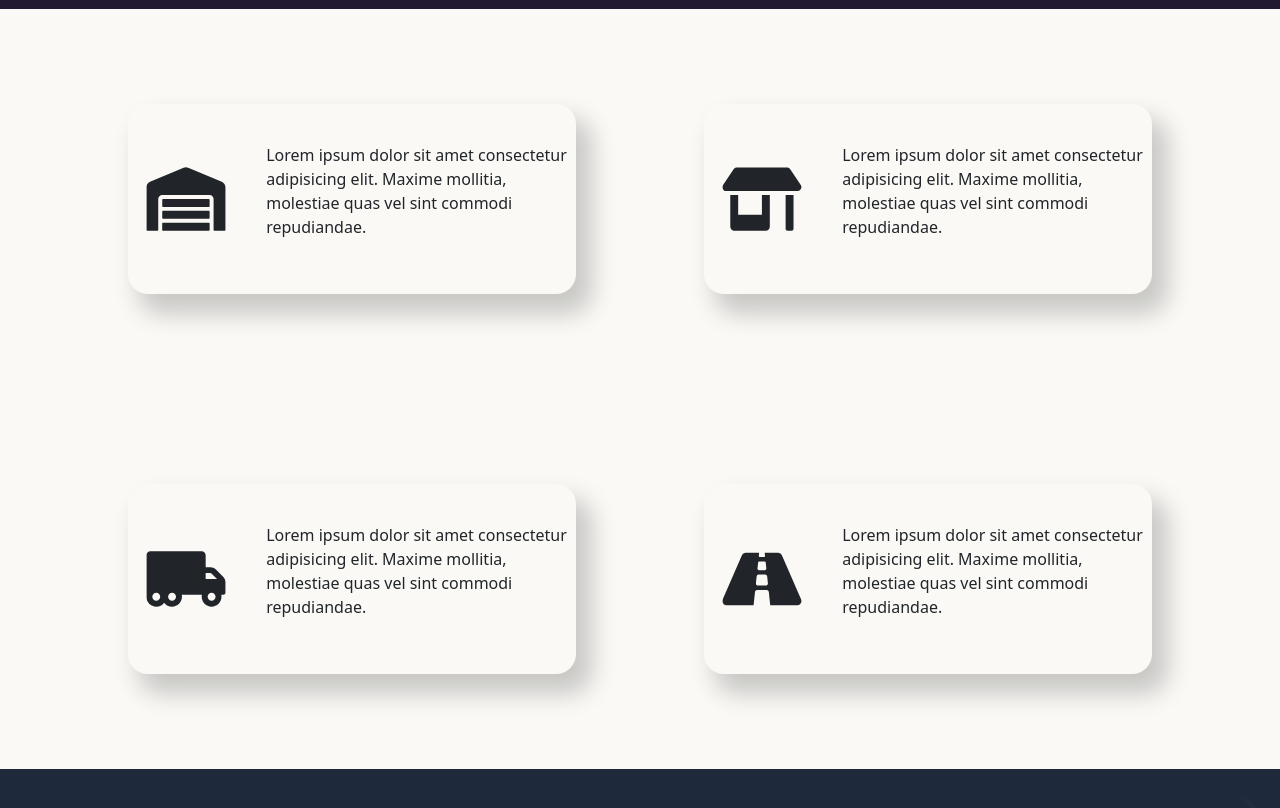
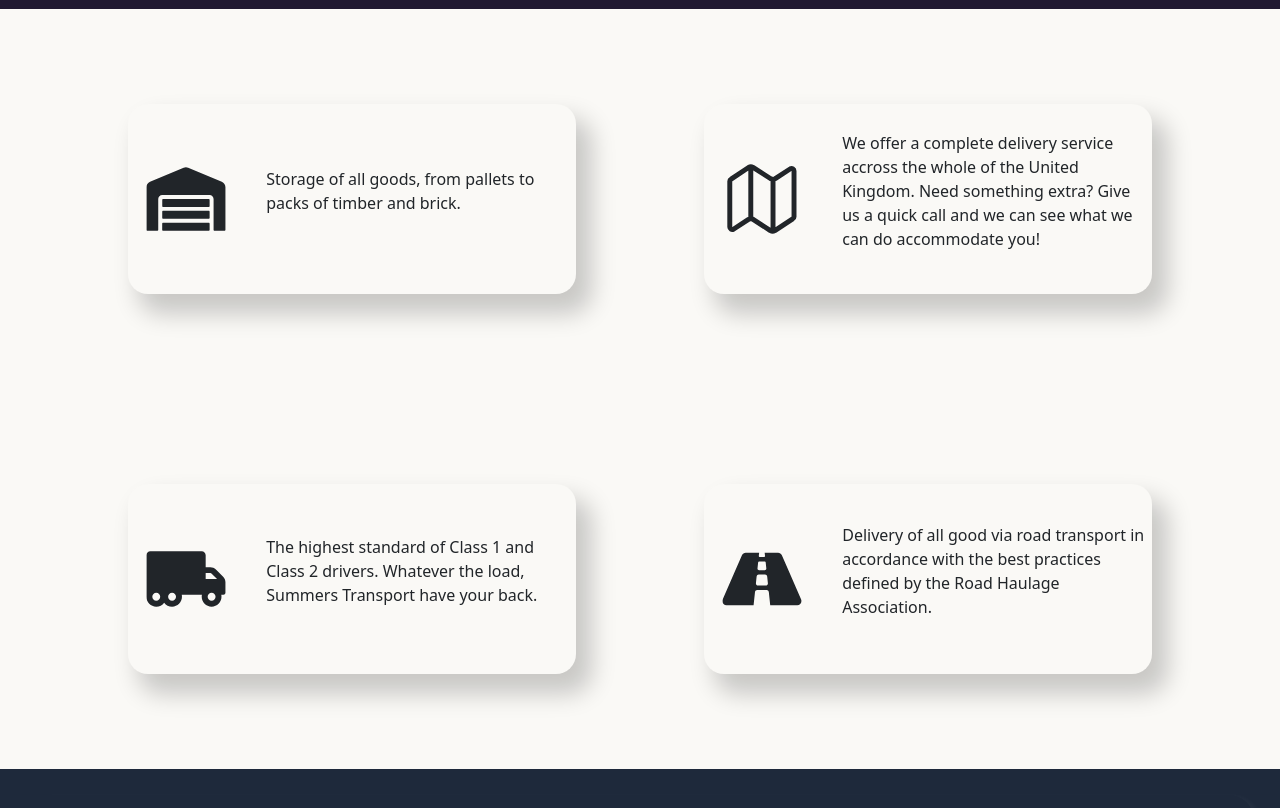
Before and after one commit to SamHodg1993/rst-mobile, a React (Create React App) app: page / in a window 1280 px wide. Shown: the part 700-1508 px from the top of the page. Built offline with nearby package versions, Linux system fonts and the light colour scheme.

Commit message:
Changed the Lorem ipsum in the services component

```diff
--- a/src/Components/Gallery.js
+++ b/src/Components/Gallery.js
@@ -14,6 +14,7 @@ function Gallery() {
             className="d-block image"
             src={e.image}
             alt={e.alt}
+            loading="lazy"
           />
           <Carousel.Caption>
             <h3>{e.alt}</h3>
--- a/src/Components/Services.js
+++ b/src/Components/Services.js
@@ -1,5 +1,6 @@
 import React from 'react'
-import { FaWarehouse, FaStoreAlt, FaTruckMoving, FaRoad } from 'react-icons/fa'
+import { FaWarehouse, FaTruckMoving, FaRoad } from 'react-icons/fa'
+import { IoMapOutline } from "react-icons/io5";
 
 
 function Services() {
@@ -7,23 +8,19 @@ function Services() {
     <div className='serv-cont' id="test2">
             <div className='serv-item'>
                 <FaWarehouse className='icon' />
-                <p className='serv-text'>Lorem ipsum dolor sit amet consectetur adipisicing elit. Maxime mollitia,
-                        molestiae quas vel sint commodi repudiandae.</p>
+                <p className='serv-text'>Storage of all goods, from pallets to packs of timber and brick.</p>
             </div>
             <div className='serv-item'>
-                <FaStoreAlt className='icon'/>
-                <p className='serv-text'>Lorem ipsum dolor sit amet consectetur adipisicing elit. Maxime mollitia,
-                        molestiae quas vel sint commodi repudiandae.</p>
+                < IoMapOutline className='icon'/>
+                <p className='serv-text'>We offer a complete delivery service accross the whole of the United Kingdom. Need something extra? Give us a quick call and we can see what we can do accommodate you!</p>
             </div>
             <div className='serv-item'>
                 <FaTruckMoving className='icon'/>
-                <p className='serv-text'>Lorem ipsum dolor sit amet consectetur adipisicing elit. Maxime mollitia,
-                        molestiae quas vel sint commodi repudiandae.</p>
+                <p className='serv-text'>The highest standard of Class 1 and Class 2 drivers. Whatever the load, Summers Transport have your back.</p>
             </div>
             <div className='serv-item'>
                 <FaRoad className='icon'/>
-                <p className='serv-text'>Lorem ipsum dolor sit amet consectetur adipisicing elit. Maxime mollitia,
-                        molestiae quas vel sint commodi repudiandae.</p>
+                <p className='serv-text'>Delivery of all good via road transport in accordance with the best practices defined by the Road Haulage Association.</p>
             </div>
     </div>
   )
```
